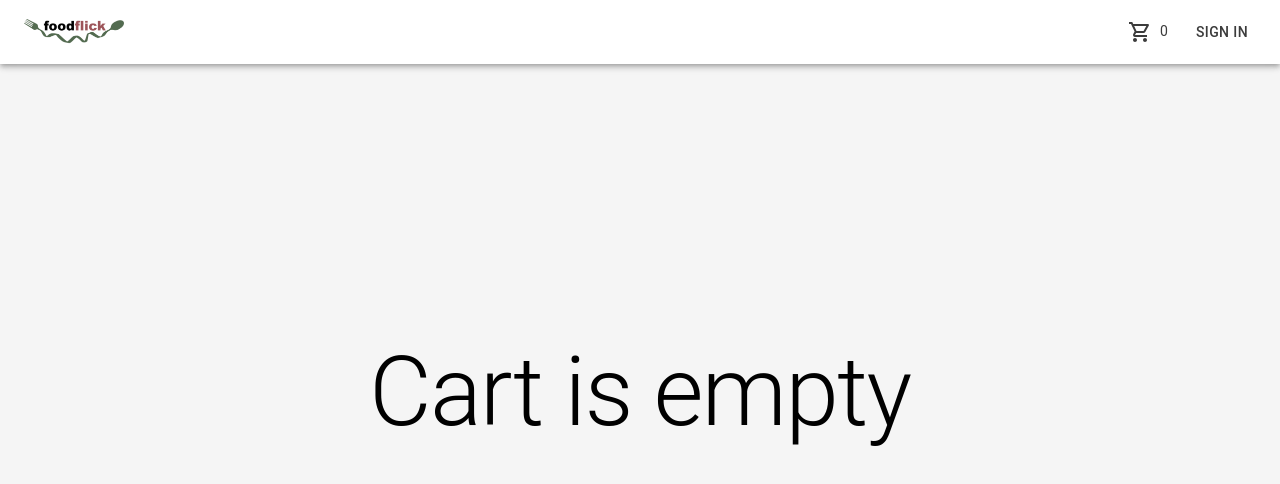
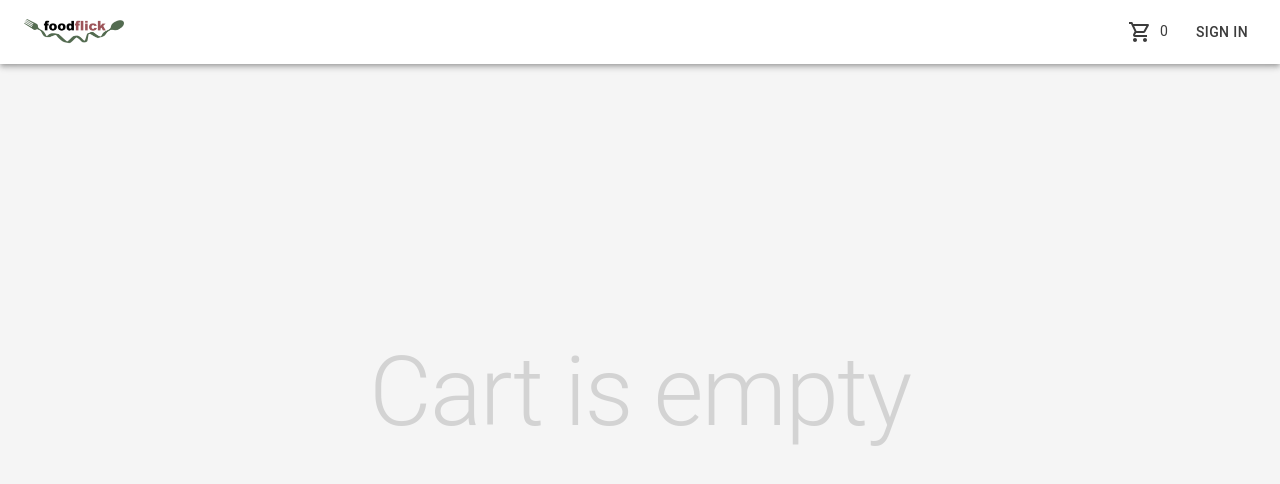
Before and after one commit to SimonVuong/foodflickserver, a React (Create React App) app in the folder client/: page /cart in a window 1280 px wide. Shown: the top 484 px of the page. Built offline with nearby package versions, Linux system fonts and the light colour scheme; what jsrsasign, react-stripe-elements would draw is missing.

Commit message:
Made cart is empty message grey

```diff
--- a/client/src/cart/CartPage.tsx
+++ b/client/src/cart/CartPage.tsx
@@ -22,6 +22,7 @@ const useStyles = makeStyles((theme: Theme) => ({
     margin: theme.spacing(2, 0),
   },
   empty: {
+    color: 'lightgrey',
     width: '100%',
     textAlign: 'center',
     paddingTop: '20%',
@@ -98,7 +99,7 @@ const CartPage: React.FC<props & RouteComponentProps<routeParams>> = ({ cart, re
   }
 
   if (!cart) {
-    return <Typography variant='h1'className={classes.empty}>Cart is empty</Typography>
+    return <Typography variant='h1' className={classes.empty}>Cart is empty</Typography>
   };
 
   return (
@@ -115,7 +116,7 @@ const CartPage: React.FC<props & RouteComponentProps<routeParams>> = ({ cart, re
       {needsSignInModal && <SignInModal onSignUpSignIn={onSignUpSignIn} open={needsSignInModal} onClose={() => setNeedsSignInModal(false)} />}
       <div className={classes.title}>
         <Link color='textPrimary' component={RouterLink} to={routes.menuBrowser.getLink(cart.RestUrl)}>
-          <ArrowBack fontSize='large'/>
+          <ArrowBack fontSize='large' />
         </Link>
         <Typography gutterBottom variant='h4'>{cart.RestName} cart</Typography>
       </div>
```
